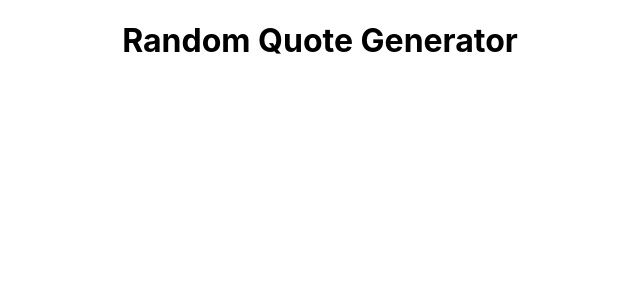
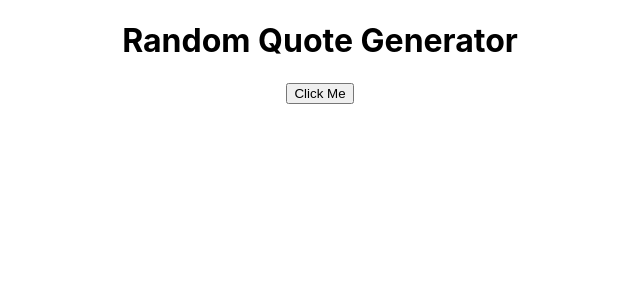
Before and after one commit to jeevanng/random_quote_generator, a React (Create React App) app: page / in a window 1280 px wide. Shown: the top 300 px of the page, without its empty margins (320-960 px from the left). Built offline with nearby package versions, Linux system fonts and the light colour scheme.

Commit message:
Random quote generator component button added

```diff
--- a/src/App.js
+++ b/src/App.js
@@ -1,9 +1,12 @@
 import './App.css';
+import RandomQuoteGenerator from './components/RandomQuoteGenerator';
 
 function App() {
+
   return (
     <div className="App">
       <h1>Random Quote Generator</h1>
+      <RandomQuoteGenerator />
     </div>
   );
 }
--- /dev/null
+++ b/src/components/RandomQuoteGenerator.jsx
@@ -0,0 +1,10 @@
+
+
+export default function RandomQuoteGenerator(){
+
+    return(
+        <div>
+            <button>Click Me</button>
+        </div>
+    )
+}
```
